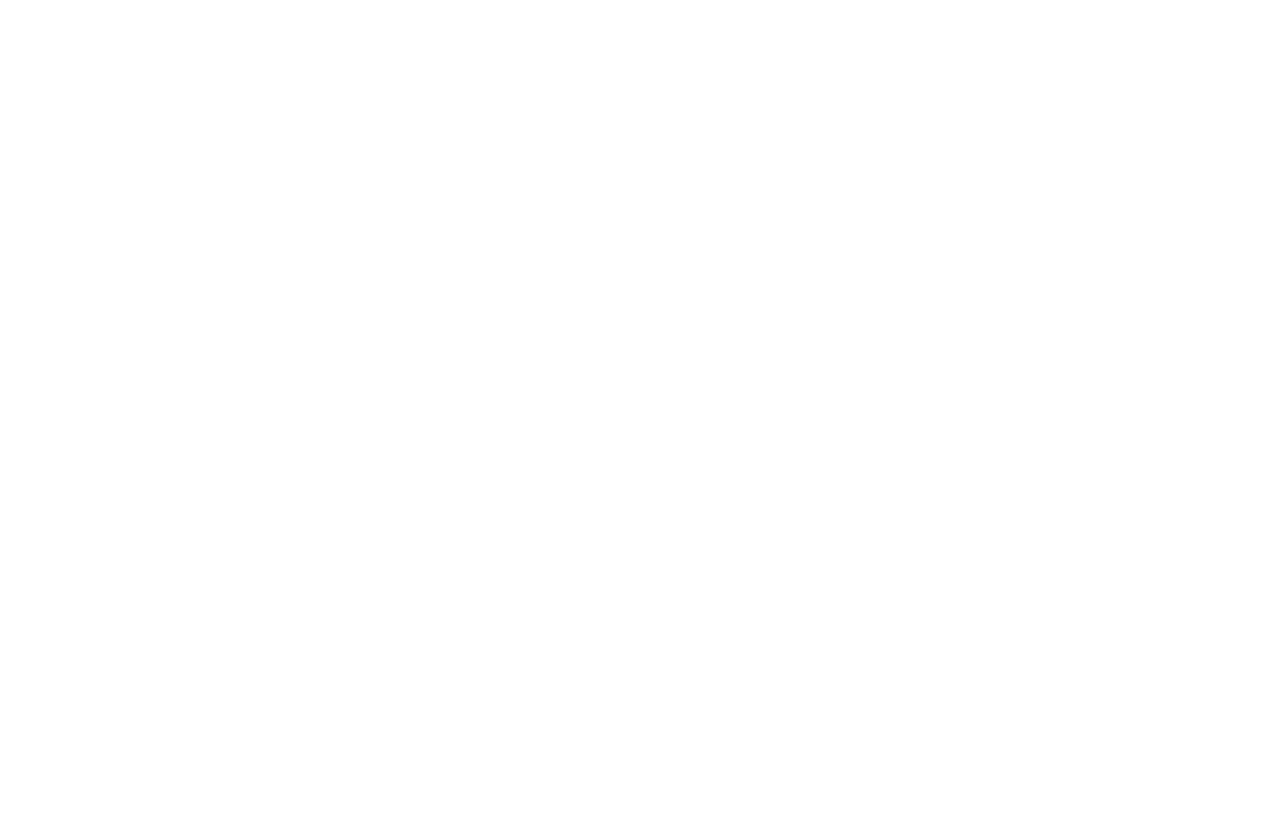
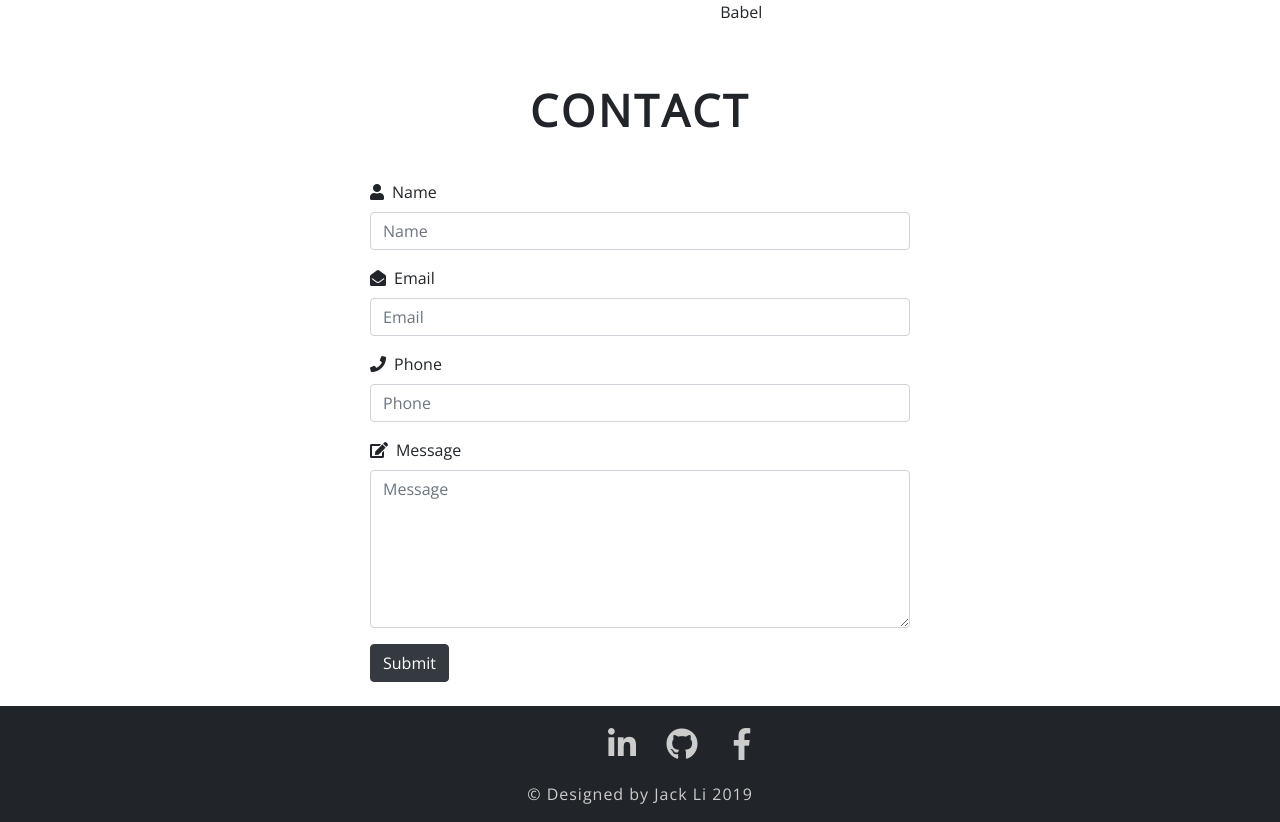
Before and after one commit to lihz27/personal-site, a React (Create React App) app: page / in a window 1280 px wide. Shown: the part 1080-1902 px from the top of the page. Before the commit the page ends 1098 px from the top, so only its background shows below. Built offline with nearby package versions, Linux system fonts and the light colour scheme.

Commit message:
added footer

```diff
--- a/public/style.css
+++ b/public/style.css
@@ -153,3 +153,56 @@
   display:flex;
   align-content: flex-start;
 } */
+
+#contact > .container {
+  text-align: left;
+}
+
+footer {
+  background-color: #212529;
+  position: absolute;
+  width:100%;
+  margin-top: 1.5em;
+  padding-top: 1em;
+}
+
+.copyright p {
+  letter-spacing: 1px;
+  color: #ccc;
+}
+
+.social-media-buttons {
+  display:flex;
+  justify-content: space-around
+}
+
+.social-media-buttons li {
+  margin-right: 1em;
+}
+
+.social-media-buttons li a {
+  display: block;
+    width: 2.75em;
+    height: 2.75em;
+    border-radius: 100%;
+    color: #ccc;
+    line-height: 3.5;
+}
+
+.social-media-buttons li a:hover {
+  /* color: #ccc; */
+  background-color: #fff;
+  color: #212529;
+  transition: all .5s;
+}
+
+/* @media (min-width: 525px) {
+  .contact-input {
+    width:80%;
+  }
+  .contact-labels {
+    width:20%;
+    float: left;
+    line-height:2.2;
+  }
+} */
--- a/src/App.js
+++ b/src/App.js
@@ -1,16 +1,20 @@
-import React, { Component } from 'react';
-import './App.css';
-import Navbar from './components/TopContent/Navbar';
-import TopContent from './components/TopContent/TopContent';
-import AboutMe from './components/AboutMe/AboutMe';
+import React, { Component } from "react";
+import "./App.css";
+import Navbar from "./components/TopContent/Navbar";
+import TopContent from "./components/TopContent/TopContent";
+import AboutMe from "./components/AboutMe/AboutMe";
+import Contact from "./components/Contact/Contact";
+import Footer from "./components/Footer/Footer";
 
 class App extends Component {
   render() {
     return (
       <div className="App">
-        <Navbar/>
-        <TopContent/>
-        <AboutMe/>
+        <Navbar />
+        <TopContent />
+        <AboutMe />
+        <Contact />
+        <Footer/>
       </div>
     );
   }
--- a/src/components/AboutMe/AboutMe.jsx
+++ b/src/components/AboutMe/AboutMe.jsx
@@ -4,6 +4,14 @@
   return (
     <section id="skills">
       <h2 className="section-title">Skills</h2>
+      <div className="container">
+        <div className="row">
+        <div className="col-md-12">
+          <button className="btn btn-dark">Download CV</button>
+        </div>
+        </div>
+
+      </div>
       <div className="skills-list">
       {/* <div className="testFlex">
         <span>Front-End</span>
@@ -65,7 +73,7 @@
             <span>Dev Tools</span>
             <ul>
               <li>
-              <i class="fab fa-git fa-3x"></i>
+              <i className="fab fa-git fa-3x"></i>
                 <span>Git</span>
               </li>
               <li>
--- a/src/components/Contact/Contact.jsx
+++ b/src/components/Contact/Contact.jsx
@@ -1,22 +1,65 @@
-import React from 'react';
+import React from "react";
 
 const Contact = () => {
   return (
     <section id="contact">
-      <form>
-        <div className="form-group">
-          <label for="input-email">Email Address</label>
-          <input type="email" className="form-control" id="input-email" aria-describedby="emailHelp" placeholder="Email">
+      <h2 className="section-title">Contact</h2>
 
-          </input>
+      <div className="container">
+        <div className="row">
+          <div className="col-md-6 offset-md-3">
+            <form>
+              <div className="form-group">
+                <label htmlFor="input-name" className="contact-labels"><i className="fa mr-2 fa-user"/>Name</label>
+                <input
+                  type="text"
+                  className="form-control contact-input"
+                  id="input-name"
+                  aria-describedby="nameHelp"
+                  placeholder="Name"
+                  required
+                />
+              </div>
+              <div className="form-group">
+                <label htmlFor="input-email" className="contact-labels"><i className="fas mr-2 fa-envelope-open"/>Email</label>
+                <input
+                  type="email"
+                  className="form-control contact-input"
+                  id="input-email"
+                  aria-describedby="emailHelp"
+                  placeholder="Email"
+                  required
+                />
+              </div>
+              <div className="form-group">
+                <label htmlFor="input-phone" className="contact-labels"><i className="fas mr-2 fa-phone"/>Phone</label>
+                <input
+                  type="text"
+                  className="form-control contact-input"
+                  id="input-phone"
+                  aria-describedby="phoneHelp"
+                  placeholder="Phone"
+                  required
+                />
+              </div>
+              <div className="form-group">
+                <label htmlFor="FormControlTextarea" className="contact-labels"><i className="fas mr-2 fa-edit"/>Message</label>
+                <textarea
+                  className="form-control contact-input"
+                  id="FormControlTextarea1"
+                  placeholder="Message"
+                  rows="6"
+                  required
+                />
+              </div>
+              <button type="submit" className="btn btn-dark">
+                Submit
+              </button>
+            </form>
+          </div>
+
         </div>
-        <div className="form-group">
-          <label for="input-phone">Phone</label>
-          <input type="text" className="form-control" id="input-phone" aria-describedby="phoneHelp" placeholder="Phone">
-
-          </input>
-        </div>
-      </form>
+      </div>
     </section>
   );
 };
--- /dev/null
+++ b/src/components/Footer/Footer.jsx
@@ -0,0 +1,37 @@
+import React from "react";
+
+const Footer = () => {
+  return (
+    <footer>
+      <div className="container">
+        <div className="row justify-content-center">
+          <div className="col-md-2">
+            <ul className="social-media-buttons">
+              <li>
+                <a href="https://www.linkedin.com/in/jack-li-01051/" target="_blank" rel="noopener noreferrer">
+                  <i className="fab fa-linkedin-in fa-2x" />
+                </a>
+              </li>
+              <li>
+                <a href="#">
+                  <i className="fab fa-github fa-2x" />
+                </a>
+              </li>
+              <li>
+                <a href="#">
+                  <i className="fab fa-facebook-f fa-2x" />
+                </a>
+              </li>
+            </ul>
+          </div>
+
+        </div>
+      </div>
+      <div className="copyright text-center">
+            <p>© Designed by Jack Li 2019</p>
+          </div>
+    </footer>
+  );
+};
+
+export default Footer;
--- a/src/components/TopContent/Navbar.jsx
+++ b/src/components/TopContent/Navbar.jsx
@@ -4,7 +4,7 @@
 const Navbar = () => {
   return (
     <div >
-      <nav className="navbar fixed-top navbar-expand-lg navbar-dark bg-dark">
+      <nav id="top-navbar" className="navbar fixed-top navbar-expand-lg navbar-dark bg-dark">
         <a className="navbar-brand" href="#">
           <img className="logo" src={logo} />
           <span >Jack Li</span>
```
